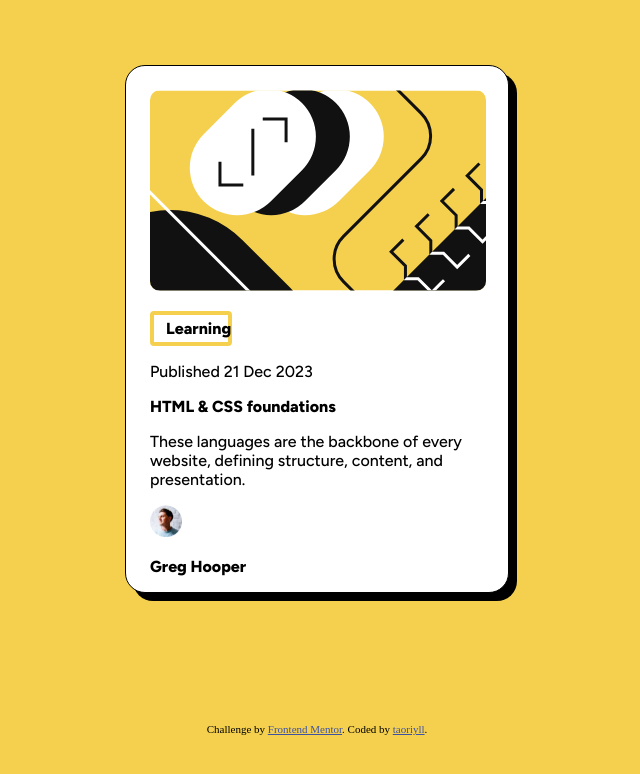
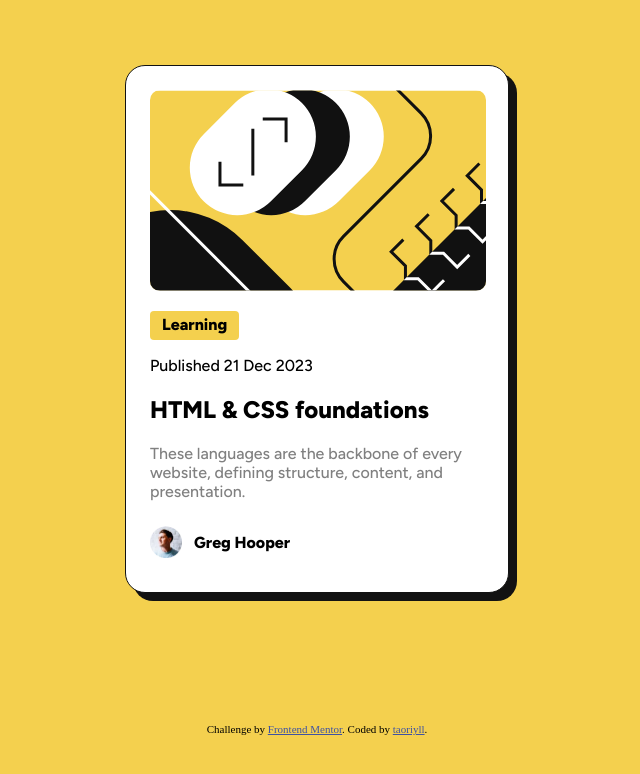
Before and after one commit to taoriyll/blog-preview-card-main, a plain HTML site: page index.html in a window 1280 px wide. Shown: the whole page, without its empty margins (323-963 px from the left). Drawn offline with Linux system fonts and the light colour scheme.

Commit message:
i forgot to commit

```diff
--- a/index.html
+++ b/index.html
@@ -19,6 +19,7 @@
     }
     :root{
       --primary-color: hsl(47, 88%, 63%);
+      --neutral-black: hsl(0, 0%, 7%);
     }
 
     .figtree {
@@ -47,18 +48,14 @@
       height: 528px;
       background-color: white;
       border-radius: 20px;
-      overflow: hidden;
       padding: 24px;
-      border: 1px solid black;
-      box-shadow: black 8px 8px;
+      border: 1px solid var(--neutral-black);
+      box-shadow: var(--neutral-black) 8px 8px;
+      transition: box-shadow 100ms ease-out 20ms
     }
 
     .card{
       border-radius: 10px;
-    }
-    .avatar{
-      width: 32px;
-      height: 32px;
     }
 
     .learning, .foundations, .author{
@@ -66,12 +63,39 @@
     }
 
     .learning{
-      width: 82px;
-      /* height: 29px; */
+      width: fit-content;
+      height: 29px;
       padding: 4px 12px;
-      border: 4px solid var(--primary-color);
       border-radius: 4px;
+      background-color: var(--primary-color);
     }
+
+    .text{
+      color: grey;
+    }
+
+    .avatar{
+      width: 32px;
+      height: 32px;
+      margin-right: 12px;
+    }
+
+    .author{
+      display: flex;
+      align-items: center;
+    }
+
+    .foundations{
+      transition: color 100ms ease-out 10ms
+    }
+    .foundations:hover{
+      color: var(--primary-color);
+    }
+
+    main:hover{
+      box-shadow: var(--neutral-black) 16px 16px;
+    }
+
 /*
     p{
       font-family: ;
@@ -87,9 +111,11 @@
     <div class="content figtree">
       <p class="learning">Learning</p>
       <p class="publish">Published 21 Dec 2023</p>
-      <p class="foundations">HTML & CSS foundations</p>
+      <h2 class="foundations">HTML & CSS foundations</h2>
       <p class="text">These languages are the backbone of every website, defining structure, content, and presentation.</p>
-      <img src="./assets/images/image-avatar.webp" alt="avatar" class="avatar"><p class="author">Greg Hooper</p>
+      <div class="author">
+        <img src="./assets/images/image-avatar.webp" alt="avatar" class="avatar"><p>Greg Hooper</p>
+      </div>
     </div>
   </main>
 
```
